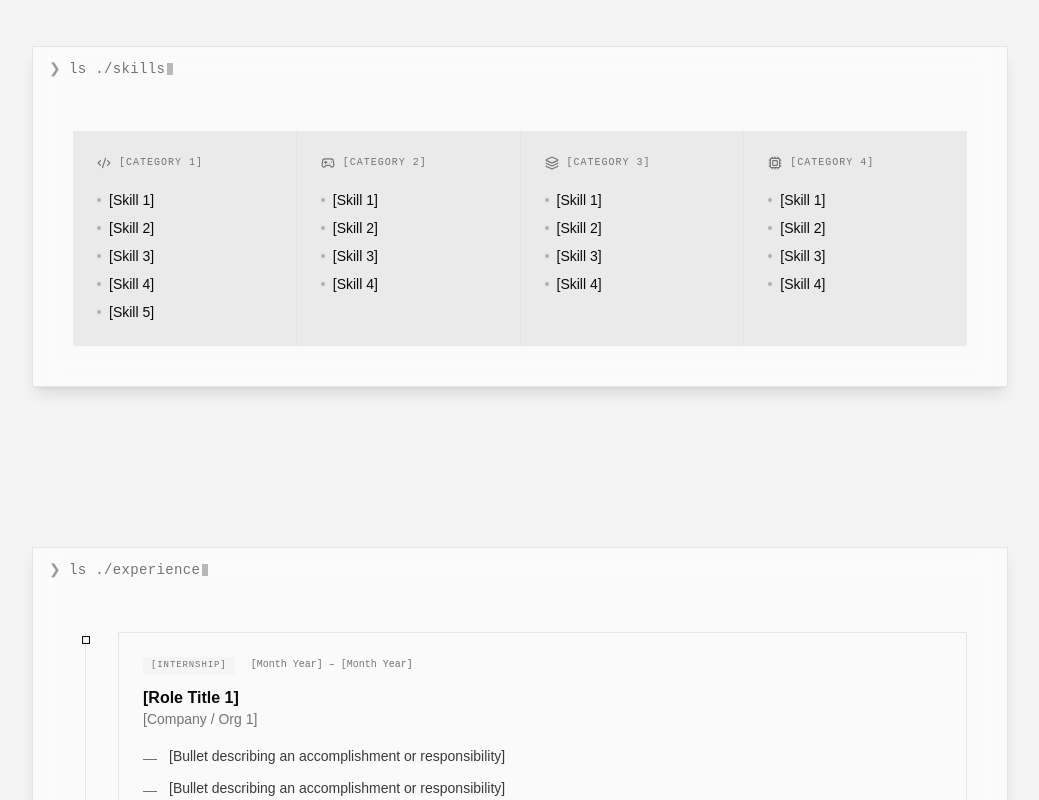
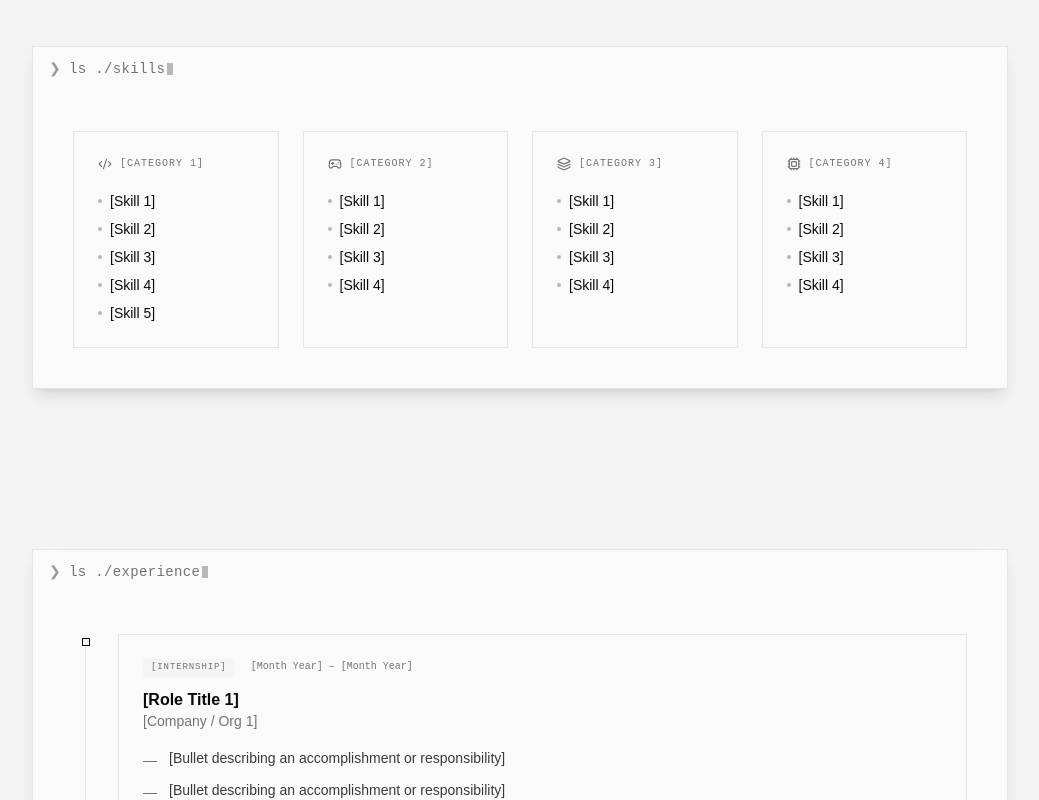
Before and after one commit to AnthonyQi/AnthonyQi.github.io, a React (Vite) app: page / in a window 1280 px wide. Shown: the part 2320-3120 px from the top of the page, without its empty margins (120-1159 px from the left). Built offline with nearby package versions, Linux system fonts and the light colour scheme.

Commit message:
added resume to site

```diff
--- a/src/components/SectionLabel.tsx
+++ b/src/components/SectionLabel.tsx
@@ -32,7 +32,7 @@ export default function SectionLabel({
     const el = ref.current
     if (!el) return
 
-    const topMargin = Math.round(window.innerHeight * 0.8)
+    const topMargin = Math.round(window.innerHeight * 0.9)
 
     const clearTyping = () => {
       if (intervalRef.current) {
--- a/src/sections/Contact.tsx
+++ b/src/sections/Contact.tsx
@@ -39,7 +39,6 @@ export default function Contact() {
               className="font-mono text-[9px] tracking-widest text-muted-foreground uppercase mb-4"
               style={{ fontFamily: "'Geist Mono', monospace" }}
             >
-              Profiles
             </p>
             {CONTACT.profiles.map((p) => {
               const Icon = ICON_MAP[p.icon]
--- a/src/sections/Resume.tsx
+++ b/src/sections/Resume.tsx
@@ -23,7 +23,7 @@ export default function Resume() {
         </div>
         <a
           href={RESUME.url}
-          download
+          download = "Anthony_Qi_Resume.pdf"
           className="inline-flex items-center gap-2 bg-foreground text-primary-foreground px-6 py-3 text-sm font-medium hover:bg-foreground/80 transition-colors flex-shrink-0"
           style={{ fontFamily: "'Outfit', sans-serif" }}
         >
--- a/src/sections/Skills.tsx
+++ b/src/sections/Skills.tsx
@@ -15,12 +15,12 @@ my experience in like 1 sentence
 export default function Skills() {
   return (
     <section id="skills" className="py-20 px-6 max-w-5xl mx-auto">
-      <Window command="ls ./skills" contentClassName="p-0 md:p-0">
-        <div className="grid sm:grid-cols-2 md:grid-cols-4 gap-px bg-border">
+      <Window command="ls ./skills" contentClassName="p-4 md:p-6">
+        <div className="grid sm:grid-cols-2 md:grid-cols-4 gap-4 md:gap-6">
           {SKILL_GROUPS.map((group) => {
             const Icon = ICON_MAP[group.icon]
             return (
-              <div key={group.id} className="bg-card/20 p-6">
+              <div key={group.id} className="border border-border p-6">
                 <div className="flex items-center gap-2 mb-5">
                   <Icon size={14} className="text-muted-foreground" />
                   <span
```
Also changed, not shown: 1 other file (tests, documents, lock files or other folders).
